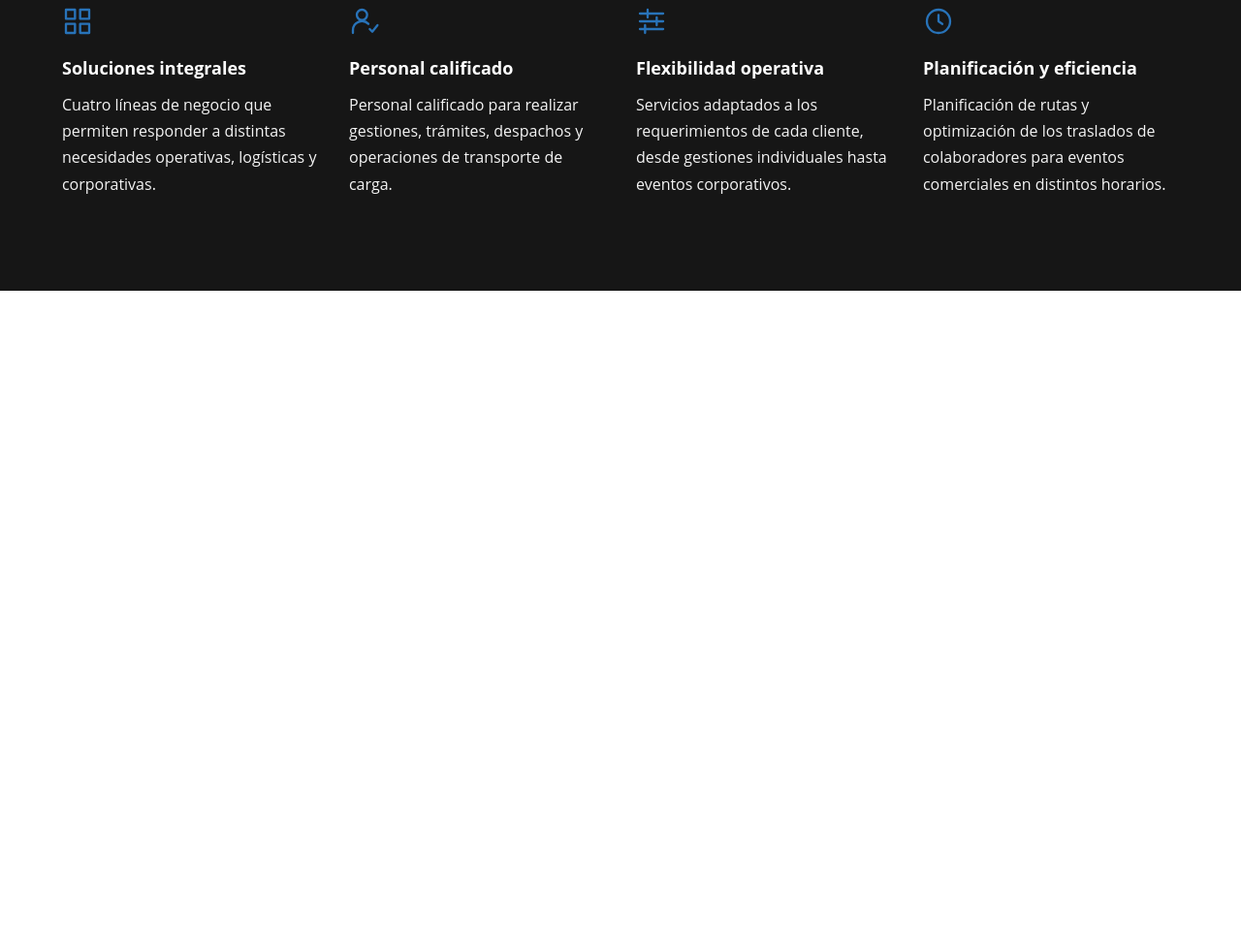
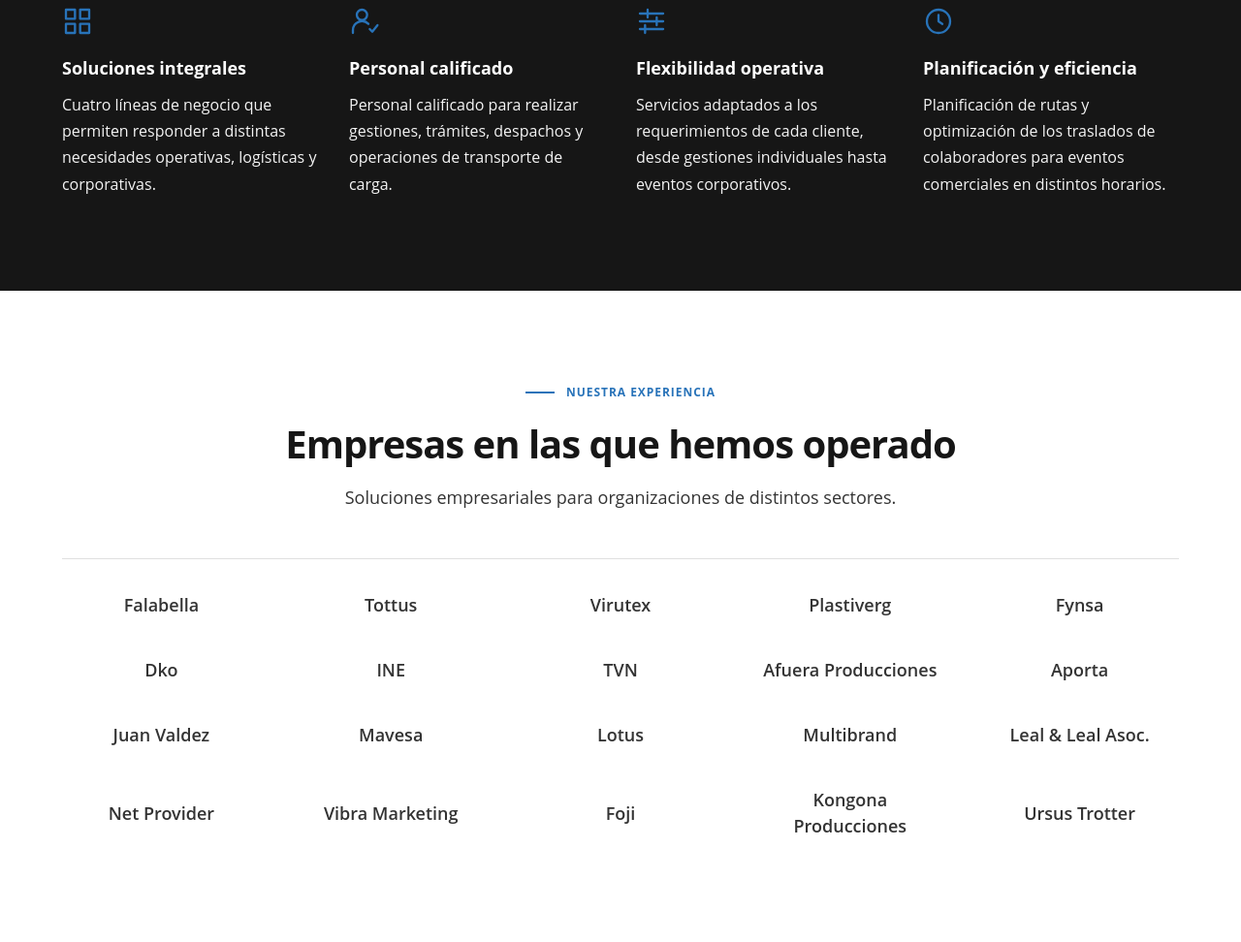
Before and after one commit to ssalinascalibar/oclock-servicios, an Astro site: page / in a window 1280 px wide. Shown: the part 5436-6408 px from the top of the page at 97% size. Before the commit the page ends 5736 px from the top, so only its background shows below. Built offline with nearby package versions, Linux system fonts and the light colour scheme; Astro itself is replaced by a stand-in of ours.

Commit message:
feat: add corporate clients section

```diff
--- /dev/null
+++ b/src/components/OurClients/OurClients.astro
@@ -0,0 +1,22 @@
+---
+import { clients } from '../../data/clients.js';
+import './our-clients.css';
+---
+
+<section class="our-clients" aria-labelledby="our-clients-title">
+    <div class="our-clients-container">
+        <header class="our-clients-heading">
+            <p class="our-clients-label">Nuestra experiencia</p>
+            <h2 class="our-clients-title" id="our-clients-title">Empresas en las que hemos operado</h2>
+            <p class="our-clients-description">Soluciones empresariales para organizaciones de distintos sectores.</p>
+        </header>
+
+        <hr class="our-clients-divider" />
+
+        <ul class="our-clients-grid" role="list">
+            {clients.map((client) => (
+                <li class="our-clients-name">{client}</li>
+            ))}
+        </ul>
+    </div>
+</section>
--- /dev/null
+++ b/src/components/OurClients/our-clients.css
@@ -0,0 +1,110 @@
+.our-clients {
+    width: 100%;
+    padding: 4rem 0;
+    background: var(--color-white);
+    color: var(--color-text);
+}
+
+.our-clients-container {
+    width: 90%;
+    max-width: 72rem;
+    margin: 0 auto;
+}
+
+.our-clients-heading {
+    text-align: center;
+}
+
+.our-clients-label {
+    display: flex;
+    align-items: center;
+    justify-content: center;
+    gap: 0.75rem;
+    margin-bottom: 1.25rem;
+    color: var(--color-accent);
+    font-size: 0.75rem;
+    font-weight: 700;
+    line-height: 1.5;
+    letter-spacing: 0.08em;
+    text-transform: uppercase;
+}
+
+.our-clients-label::before {
+    content: '';
+    flex: 0 0 2.5em;
+    border-top: 2px solid var(--color-accent);
+}
+
+.our-clients-title {
+    color: var(--color-primary);
+    font-size: 2rem;
+    line-height: 1.2;
+    letter-spacing: -0.025em;
+}
+
+.our-clients-description {
+    margin-top: 1rem;
+    font-size: 1.125rem;
+    line-height: 1.7;
+}
+
+.our-clients-divider {
+    width: 100%;
+    margin: 2.5rem 0 1.5rem;
+    border: 0;
+    border-top: 1px solid var(--color-text);
+    opacity: 0.15;
+}
+
+.our-clients-grid {
+    display: grid;
+    grid-template-columns: repeat(2, 1fr);
+    gap: 1.25rem 1.5rem;
+    list-style: none;
+}
+
+.our-clients-name {
+    display: flex;
+    align-items: center;
+    justify-content: center;
+    min-width: 0;
+    padding: 0.625rem 0.5rem;
+    font-size: 1rem;
+    font-weight: 600;
+    line-height: 1.5;
+    text-align: center;
+    overflow-wrap: anywhere;
+}
+
+@media screen and (min-width: 768px) {
+    .our-clients {
+        padding: 5rem 0;
+    }
+
+    .our-clients-title {
+        font-size: 2.5rem;
+    }
+
+    .our-clients-divider {
+        margin-top: 3rem;
+    }
+
+    .our-clients-grid {
+        grid-template-columns: repeat(4, 1fr);
+        column-gap: 2rem;
+    }
+
+    .our-clients-name {
+        font-size: 1.125rem;
+    }
+}
+
+@media screen and (min-width: 1200px) {
+    .our-clients {
+        padding: 6rem 0;
+    }
+
+    .our-clients-grid {
+        grid-template-columns: repeat(5, 1fr);
+    }
+}
--- /dev/null
+++ b/src/data/clients.js
@@ -0,0 +1,22 @@
+export const clients = [
+    'Falabella',
+    'Tottus',
+    'Virutex',
+    'Plastiverg',
+    'Fynsa',
+    'Dko',
+    'INE',
+    'TVN',
+    'Afuera Producciones',
+    'Aporta',
+    'Juan Valdez',
+    'Mavesa',
+    'Lotus',
+    'Multibrand',
+    'Leal & Leal Asoc.',
+    'Net Provider',
+    'Vibra Marketing',
+    'Foji',
+    'Kongona Producciones',
+    'Ursus Trotter',
+];
--- a/src/pages/index.astro
+++ b/src/pages/index.astro
@@ -4,6 +4,7 @@ import Hero from '../components/Hero/Hero.astro';
 import OurServices from '../components/OurServices/OurServices.astro';
 import ServiceDetails from '../components/ServiceDetails/ServiceDetails.astro';
 import AboutUs from '../components/AboutUs/AboutUs.astro';
+import OurClients from '../components/OurClients/OurClients.astro';
 import { services } from '../data/services.js';
 import '../styles/global.css';
 ---
@@ -25,6 +26,7 @@ import '../styles/global.css';
                 <ServiceDetails {...service} serviceNumber={index + 1} reverse={index % 2 !== 0} />
             ))}
             <AboutUs />
+            <OurClients />
         </main>
     </body>
 </html>
```
